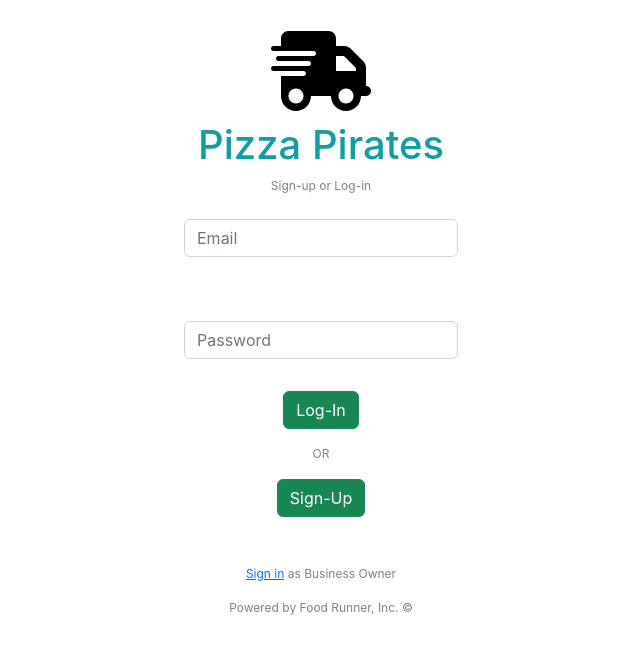
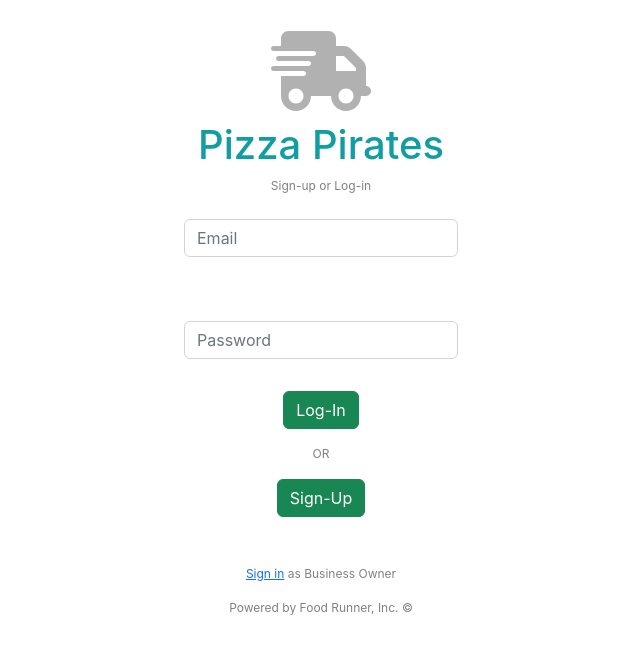
Before and after one commit to EbbaSchmid/Food-Runner-Front, a React (Create React App) app: page /login in a window 1280 px wide. Shown: the top 654 px of the page, without its empty margins (319-959 px from the left). Built offline with nearby package versions, Linux system fonts and the light colour scheme; no server answers.

Commit message:
fix image opactiy

```diff
--- a/src/components/LoginForm/LoginForm.module.css
+++ b/src/components/LoginForm/LoginForm.module.css
@@ -38,4 +38,5 @@ p {
 img {
   width: 100px;
   height: 100px;
+  opacity: .3;
 }
```
